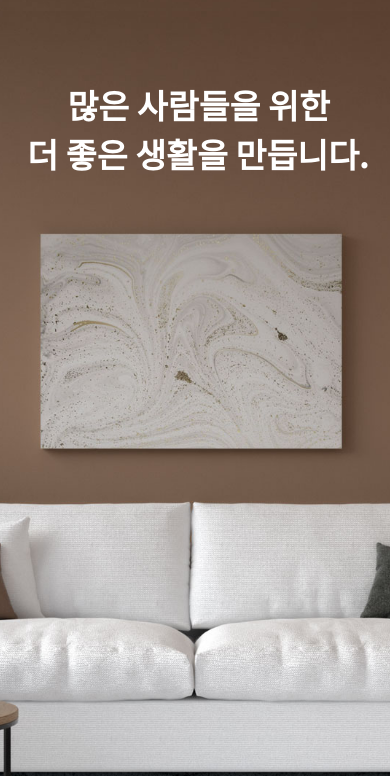
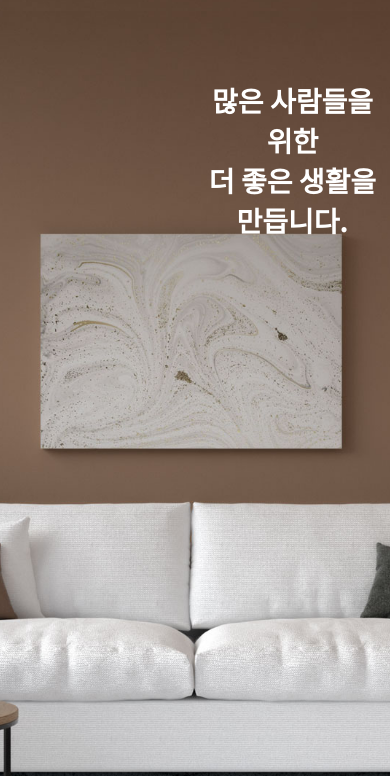
Before and after one commit to UserNiro/IKEA, a plain HTML site: page index.html in a window 390 px wide. Shown: the part 54-830 px from the top of the page. Drawn offline with nearby package versions, Linux system fonts and the light colour scheme.

Commit message:
Add files via upload

```diff
--- a/css/style.css
+++ b/css/style.css
@@ -188,6 +188,10 @@ header li:last-child {
     font-weight: 500;
     text-align: right;
     color: #fff;
+
+}
+.banner .bannertext > h1{
+    word-wrap: keep-all;
 }
 /* sec-1 */
 .title {
@@ -948,7 +952,7 @@ header li:last-child {
 }
 
 /* @375px */
-@media(max-width:415px){
+@media(max-width:645px){
 
     .sec-1 .bedroom .img-box,
     .sec-1 .kitchen .img-box,
@@ -992,18 +996,18 @@ header li:last-child {
         }
 
         .banner .bannertext{
-
             display: block;
             text-align: center;
             margin: 0 auto;
             top: 10vh;
-            right: 20px;
-            /* padding: 0 4px; */
-            /* left: 50%;
-            transform: translateX(-50%); */
+            left: 50%;
+            right: auto;
+            transform: translateX(-50%);
+
         }
         .banner .bannertext > h1{
-            font-size: 0.6em;
+            font-size: 28px;
+            word-break: keep-all;
         }
 
         .title {
```
